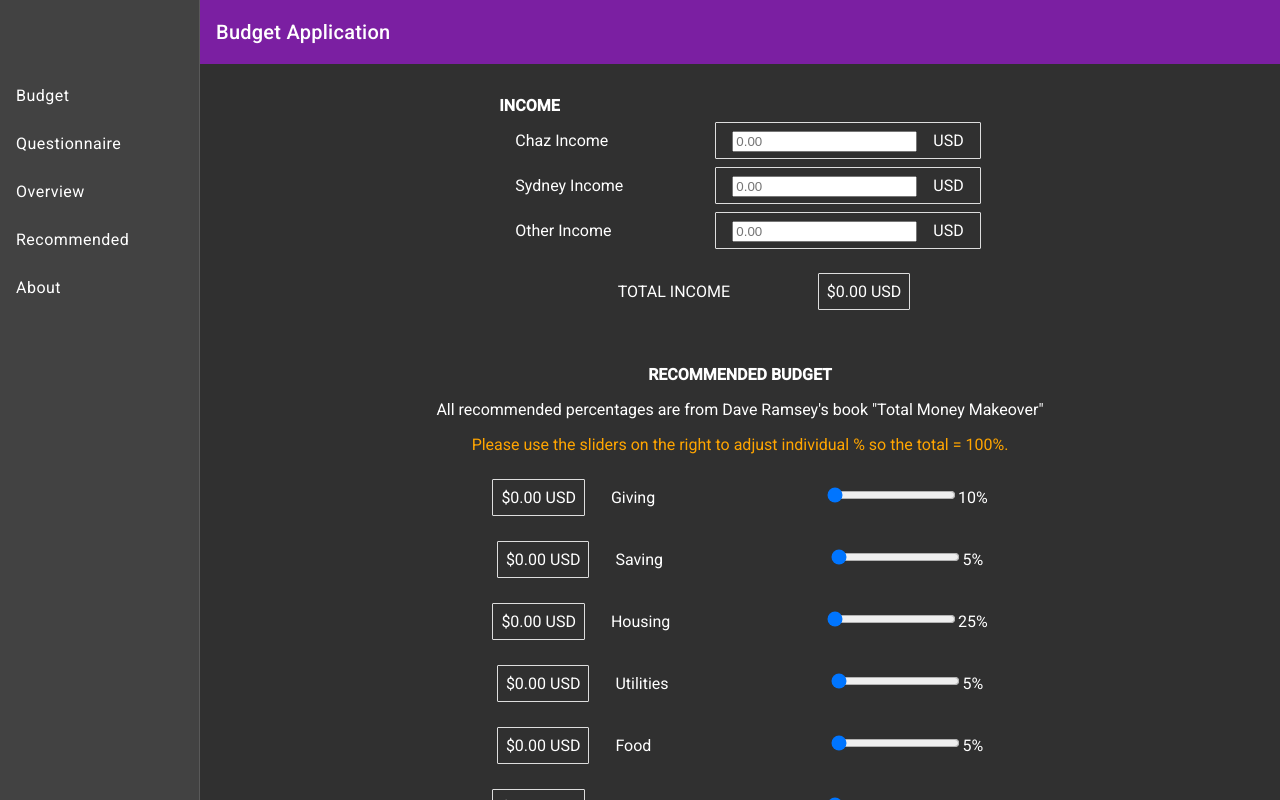
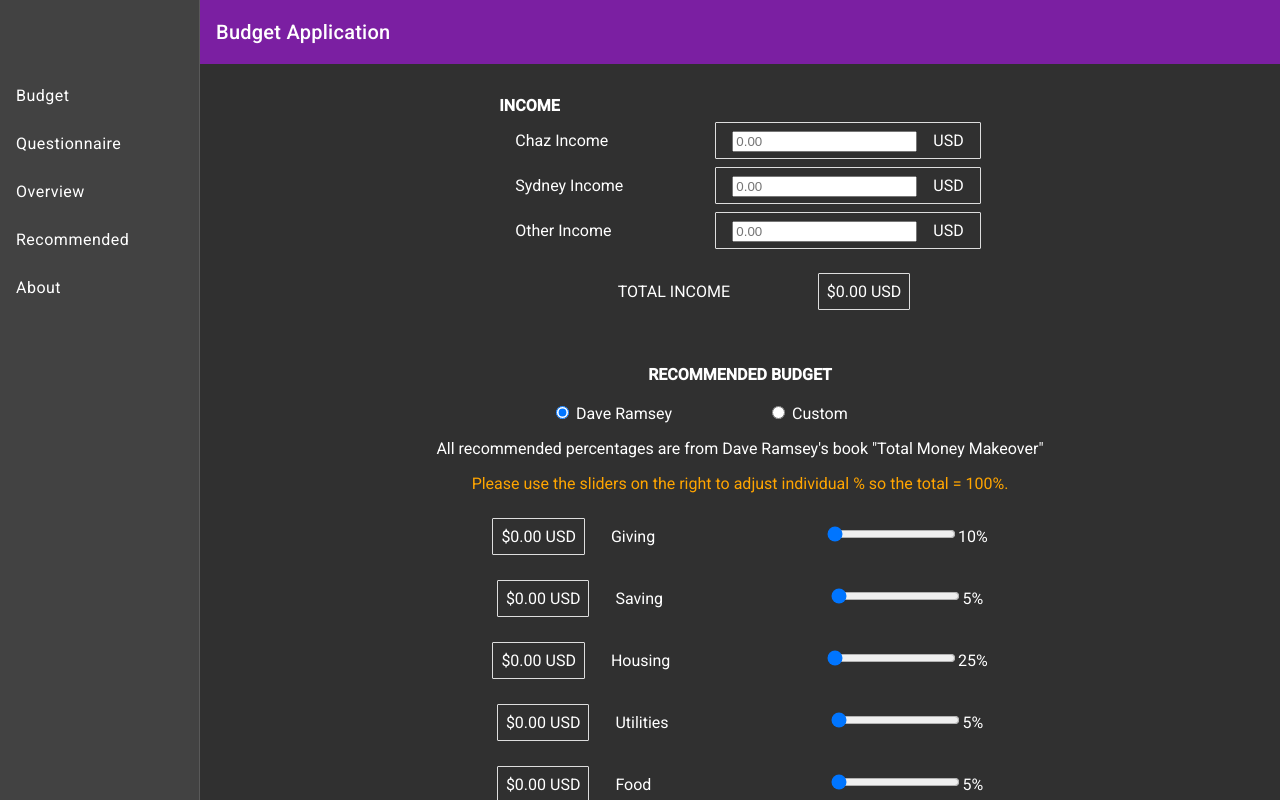
Before and after one commit to Rourkeyboy/Budget, an Angular app in the folder Angular/BudgetApplication/: page /recommended in a window 1280 px wide. Built offline with nearby package versions, Linux system fonts and the light colour scheme.

Commit message:
Work on custom toggles on recommended page

```diff
--- a/Angular/BudgetApplication/src/app/views/recommended/recommended.component.html
+++ b/Angular/BudgetApplication/src/app/views/recommended/recommended.component.html
@@ -2,6 +2,17 @@
 <div class="app-container">
 <main>
 <header> RECOMMENDED BUDGET </header>
+<br>
+
+<div>
+  <label>
+    <input type="radio" name="sliderMode" [(ngModel)]="sliderMode" value="ramsey"> Dave Ramsey
+  </label>
+  <label>
+    <input type="radio" name="sliderMode" [(ngModel)]="sliderMode" value="custom"> Custom
+  </label>
+</div>
+
 <p>All recommended percentages are from Dave Ramsey's book "Total Money Makeover"</p>
 
 <div *ngIf="greaterThanTotalPercentage" class="error-message">
@@ -22,12 +33,12 @@
     <input
       type="range"
       [id]="item.id"
-      [min]="item.min"
-      [max]="item.max"
+      [min]="sliderMode === 'ramsey' ? item.min : 0"
+      [max]="sliderMode === 'ramsey' ? item.max : 100"
       [step]="stepAmount"
       [(ngModel)]="item.percentage"
       (change)="updateAmounts()">
-    <span>{{ (item.percentage * 100) | number }}%</span>
+      <span>{{ sliderMode === 'ramsey' ? (item.percentage * 100 | number) + '%' :  customPercentage + '%' }}</span>
 </div>
 
 <div class="recommended-total">
--- a/Angular/BudgetApplication/src/app/views/recommended/recommended.component.ts
+++ b/Angular/BudgetApplication/src/app/views/recommended/recommended.component.ts
@@ -17,6 +17,8 @@ export class RecommendedComponent implements OnInit {
   greaterThanTotalPercentage: boolean = false;
   equalsTotalPercentage: boolean = false;
   lessThanTotalPercentage: boolean = true;
+  sliderMode: string = 'ramsey';
+  customPercentage: number = 0;
 
   recommendedItems: RecommendedItem[] = [];
 
@@ -36,7 +38,11 @@ export class RecommendedComponent implements OnInit {
   updateAmounts(): void {
     if (this.income !== null) {
       this.recommendedItems.forEach(item => {
-        item.amount = this.income! * item.percentage;
+        if (this.sliderMode === 'ramsey') {
+          item.amount = this.income! * item.percentage;
+        } else {
+          item.amount = this.income! * this.customPercentage;
+        }
       });
       this.calculateTotalRecommendedAmount();
       this.calculateTotalPercentage();
@@ -48,7 +54,9 @@ export class RecommendedComponent implements OnInit {
   }
 
   calculateTotalPercentage(): void {
-    const total = this.recommendedItems.reduce((total, item) => total + item.percentage, 0);
+    const total = this.recommendedItems.reduce((total, item) => {
+      return total + (this.sliderMode === 'ramsey' ? item.percentage : this.customPercentage);
+    }, 0);
     this.totalPercentage = Math.round(total * 100) / 100;
     this.greaterThanTotalPercentage = this.totalPercentage > 1.001;
     this.lessThanTotalPercentage = this.totalPercentage < 1;
```
